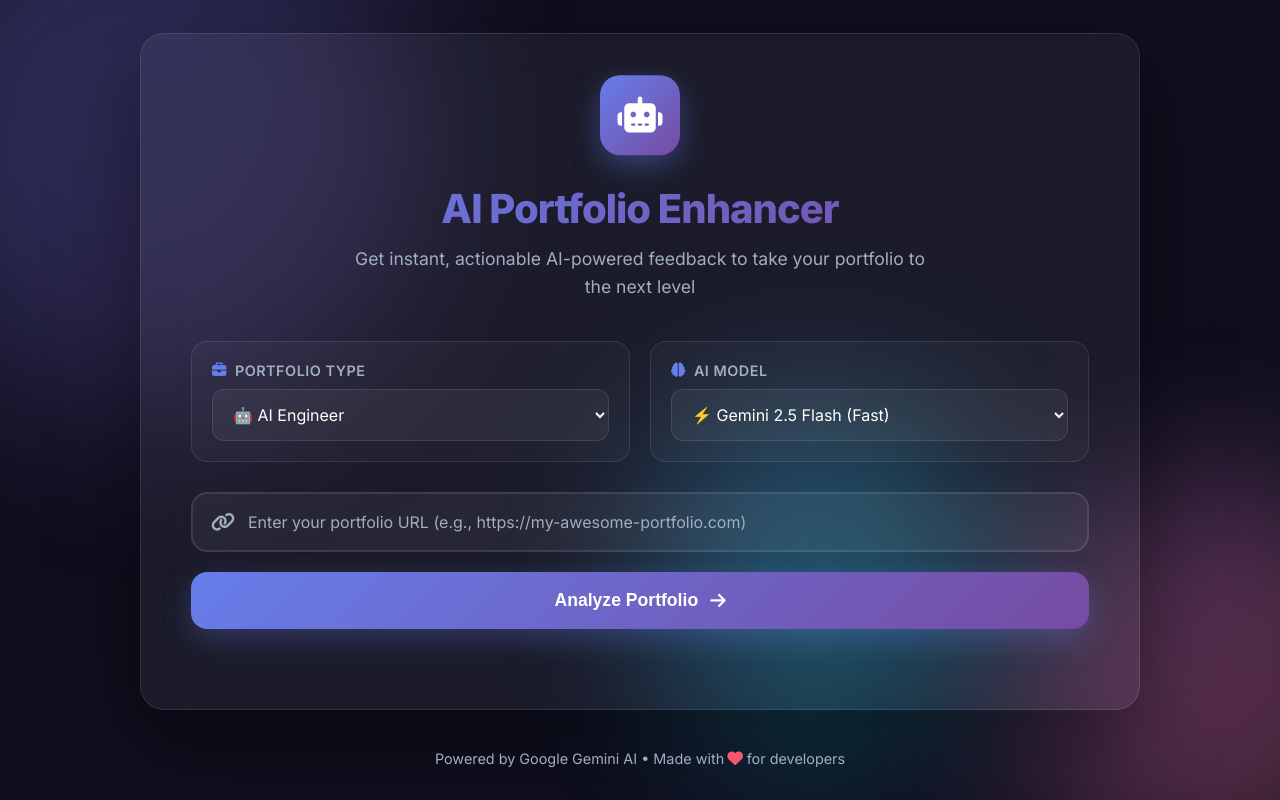
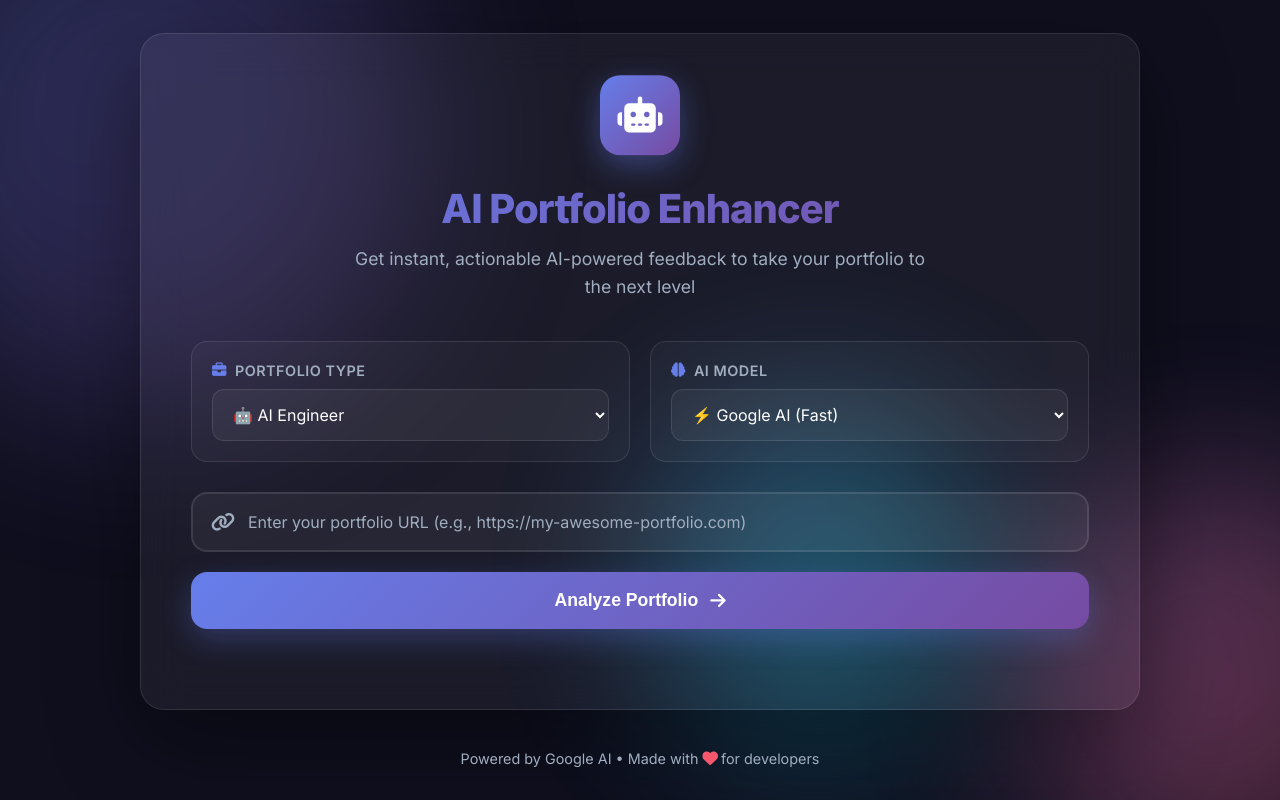
Before and after one commit to veerakarthick235/AI-Portfolio-Enhancer, a Flask app: page / in a window 1280 px wide. Run offline with Flask 3, Linux system fonts and the light colour scheme.

Commit message:
Update index.html

```diff
--- a/templates/index.html
+++ b/templates/index.html
@@ -54,8 +54,8 @@
                         AI Model
                     </label>
                     <select id="ai-model">
-                        <option value="flash" selected>⚡ Gemini 2.5 Flash (Fast)</option>
-                        <option value="pro">💎 Gemini 2.5 Pro (Detailed)</option>
+                        <option value="flash" selected>⚡ Google AI (Fast)</option>
+                        <option value="pro">💎 Google AI Pro (Detailed)</option>
                     </select>
                 </div>
             </div>
@@ -97,7 +97,7 @@
     </div>
 
     <footer class="footer">
-        <p>Powered by Google Gemini AI • Made with <i class="fas fa-heart"></i> for developers</p>
+        <p>Powered by Google AI • Made with <i class="fas fa-heart"></i> for developers</p>
     </footer>
 
     <script src="{{ url_for('static', filename='js/script.js') }}"></script>
```
